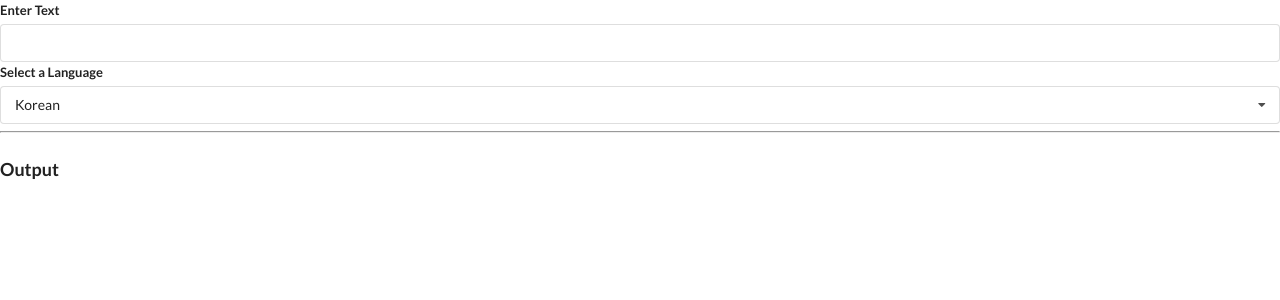
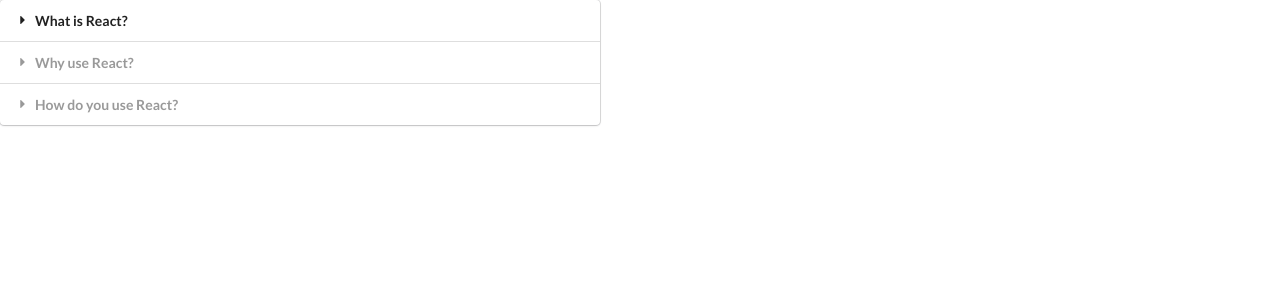
Before and after one commit to daayooung/Modern_React_with_Redux, a React (Create React App) app: page / in a window 1280 px wide. Shown: the top 300 px of the page. Built offline with nearby package versions, Linux system fonts and the light colour scheme; no server answers.

Commit message:
pages by window.location

```diff
--- a/src/components/App.js
+++ b/src/components/App.js
@@ -1,6 +1,8 @@
 import React from 'react';
-
+import Accordion from './Accordion';
+import Search from './Search';
 import Translate from './Translate';
+import Dropdown from './Dropdown';
 
 const items = [
   {
@@ -32,10 +34,37 @@
   }
 ];
 
+const showAccordion = () => {
+  if (window.location.pathname === '/') {
+    return <Accordion items={items} />;
+  }
+};
+
+const showList = () => {
+  if (window.location.pathname === '/list') {
+    return <Search />;
+  }
+};
+
+const showDropdown = () => {
+  if (window.location.pathname === '/dropdown') {
+    return <Dropdown />;
+  }
+};
+
+const showTranslate = () => {
+  if (window.location.pathname === '/translate') {
+    return <Translate />;
+  }
+};
+
 export default () => {
   return (
     <div>
-      <Translate />
+      {showAccordion()}
+      {showList()}
+      {showDropdown()}
+      {showTranslate()}
     </div>
   );
 };
```
